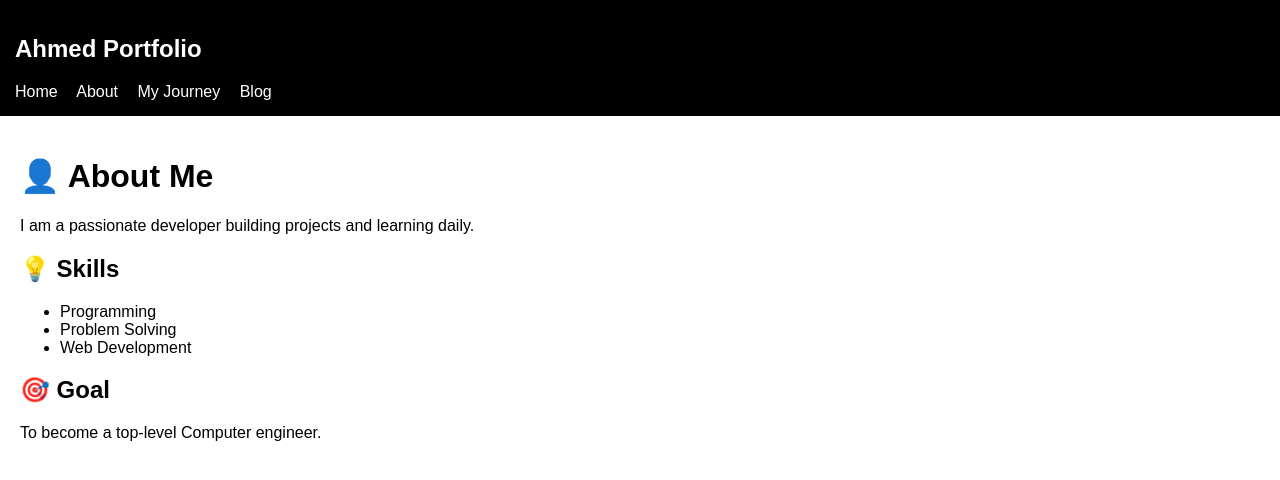
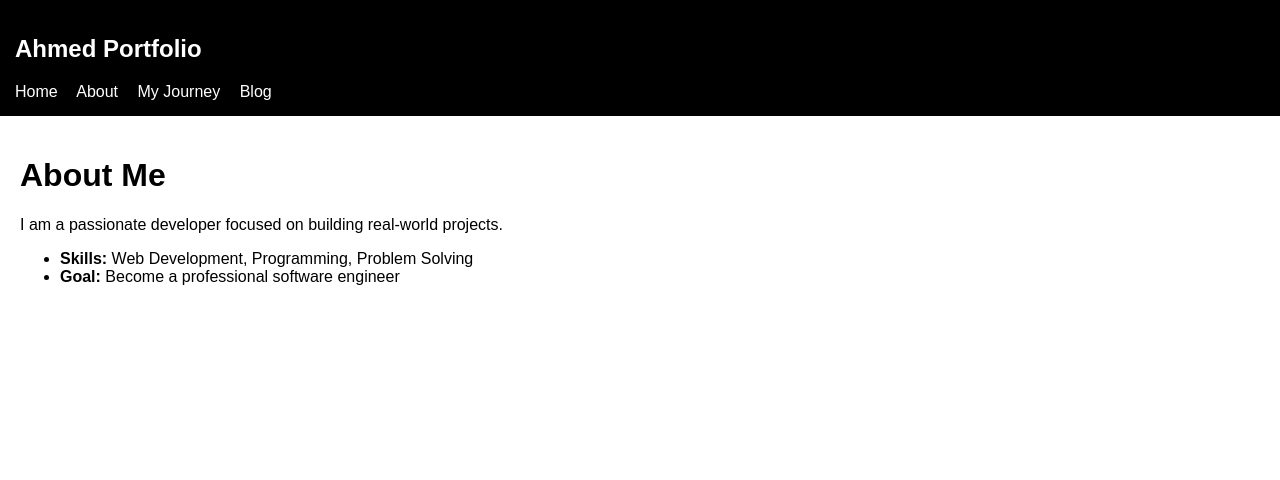
Before and after one commit to engr-ahmad-munawar/engr-ahmad-munawar.github.io-Portfolio-, a Jekyll site: the page built from about.md, in a window 1280 px wide. Shown: the top 480 px of the page. Built offline with Jekyll 4.4.1, drawn with Linux system fonts in a browser that asks for light colours; our own code applies the rules of GitHub Pages for plain Markdown files.

Commit message:
Revise About Me section and skills formatting
Updated the content and formatting of the About section.

```diff
--- a/about.md
+++ b/about.md
@@ -1,16 +1,10 @@
 ---
-layout: default
 title: About
 ---
 
-# 👤 About Me
+# About Me
 
-I am a passionate developer building projects and learning daily.
+I am a passionate developer focused on building real-world projects.
 
-## 💡 Skills
-- Programming
-- Problem Solving
-- Web Development
-
-## 🎯 Goal
-To become a top-level Computer engineer.
+- **Skills:** Web Development, Programming, Problem Solving
+- **Goal:** Become a professional software engineer
```
